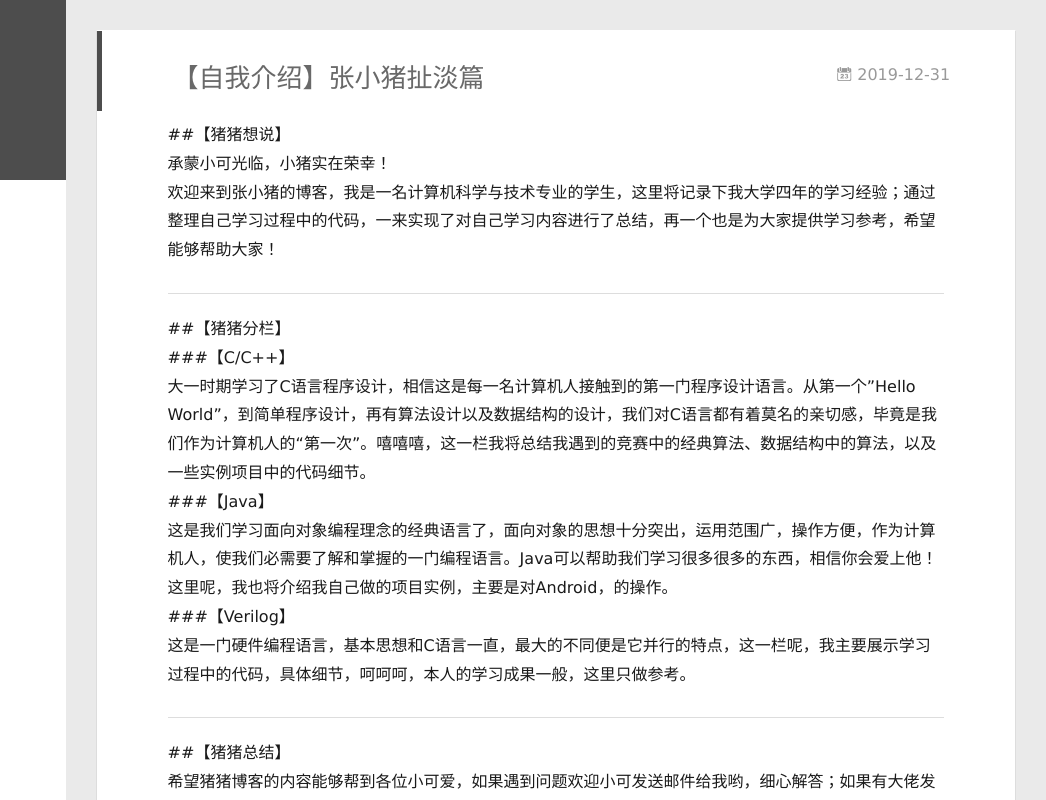
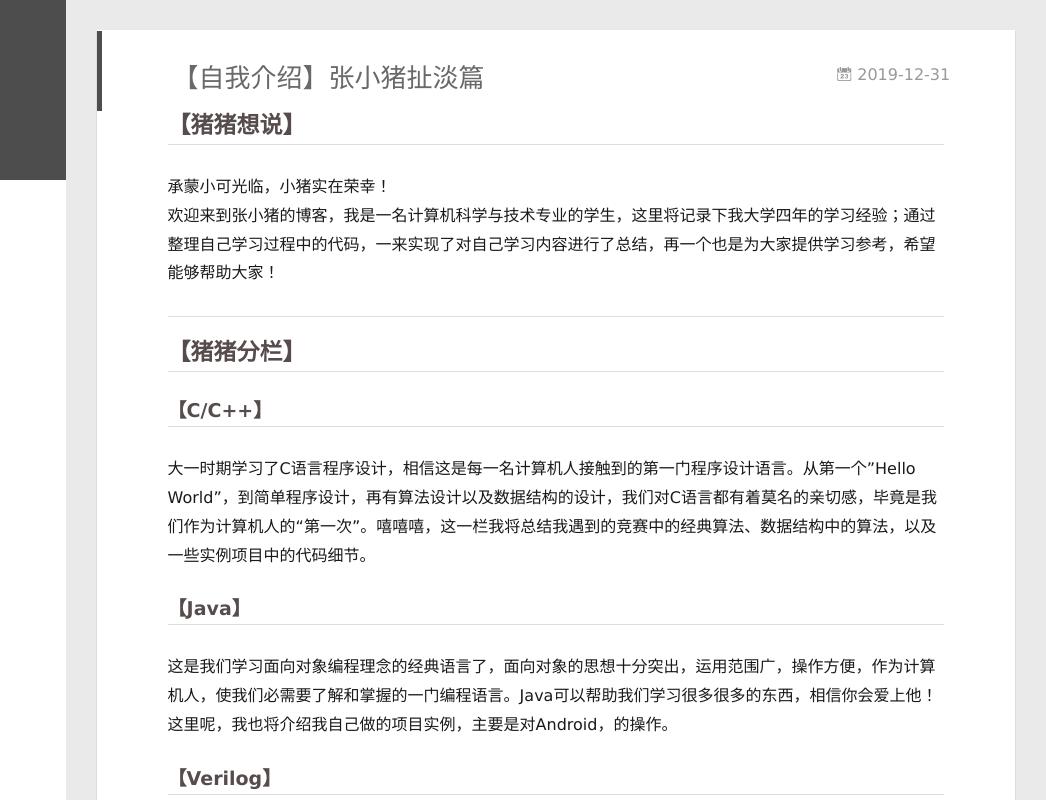
Before and after one commit to zhangjianlong0852456bnm/zhangjianlong0852456bnm.github.io, a plain HTML site: page 2019/12/31/hello-world/index.html in a window 1280 px wide. Shown: the full height of the page, 234-1280 px from the left. Drawn offline with Linux system fonts and the light colour scheme; no server answers.

Commit message:
Site updated: 2020-01-03 21:42:47

```diff
--- a/2019/12/31/hello-world/index.html
+++ b/2019/12/31/hello-world/index.html
@@ -8,15 +8,15 @@
   <link rel="dns-prefetch" href="http://yoursite.com">
   <title>【自我介绍】张小猪扯淡篇 | 张小猪日记</title>
   <meta name="viewport" content="width=device-width, initial-scale=1, maximum-scale=1">
-  <meta name="description" content="##【猪猪想说】承蒙小可光临，小猪实在荣幸！欢迎来到张小猪的博客，我是一名计算机科学与技术专业的学生，这里将记录下我大学四年的学习经验；通过整理自己学习过程中的代码，一来实现了对自己学习内容进行了总结，再一个也是为大家提供学习参考，希望能够帮助大家！  ##【猪猪分栏】###【C&#x2F;C++】大一时期学习了C语言程序设计，相信这是每一名计算机人接触到的第一门程序设计语言。从第一个”Hello Worl">
+  <meta name="description" content="【猪猪想说】承蒙小可光临，小猪实在荣幸！欢迎来到张小猪的博客，我是一名计算机科学与技术专业的学生，这里将记录下我大学四年的学习经验；通过整理自己学习过程中的代码，一来实现了对自己学习内容进行了总结，再一个也是为大家提供学习参考，希望能够帮助大家！  【猪猪分栏】【C&#x2F;C++】大一时期学习了C语言程序设计，相信这是每一名计算机人接触到的第一门程序设计语言。从第一个”Hello World”，到简单程">
 <meta property="og:type" content="article">
 <meta property="og:title" content="【自我介绍】张小猪扯淡篇">
 <meta property="og:url" content="http://yoursite.com/2019/12/31/hello-world/index.html">
 <meta property="og:site_name" content="张小猪日记">
-<meta property="og:description" content="##【猪猪想说】承蒙小可光临，小猪实在荣幸！欢迎来到张小猪的博客，我是一名计算机科学与技术专业的学生，这里将记录下我大学四年的学习经验；通过整理自己学习过程中的代码，一来实现了对自己学习内容进行了总结，再一个也是为大家提供学习参考，希望能够帮助大家！  ##【猪猪分栏】###【C&#x2F;C++】大一时期学习了C语言程序设计，相信这是每一名计算机人接触到的第一门程序设计语言。从第一个”Hello Worl">
+<meta property="og:description" content="【猪猪想说】承蒙小可光临，小猪实在荣幸！欢迎来到张小猪的博客，我是一名计算机科学与技术专业的学生，这里将记录下我大学四年的学习经验；通过整理自己学习过程中的代码，一来实现了对自己学习内容进行了总结，再一个也是为大家提供学习参考，希望能够帮助大家！  【猪猪分栏】【C&#x2F;C++】大一时期学习了C语言程序设计，相信这是每一名计算机人接触到的第一门程序设计语言。从第一个”Hello World”，到简单程">
 <meta property="og:locale" content="en_US">
 <meta property="article:published_time" content="2019-12-31T02:35:05.842Z">
-<meta property="article:modified_time" content="2020-01-03T13:19:57.191Z">
+<meta property="article:modified_time" content="2020-01-03T13:41:24.631Z">
 <meta property="article:author" content="张小猪">
 <meta property="article:tag" content="学习心得技巧分享">
 <meta name="twitter:card" content="summary">
@@ -179,12 +179,13 @@
 
     <div class="article-entry" itemprop="articleBody">
 
-        <p>##【猪猪想说】<br>承蒙小可光临，小猪实在荣幸！<br>欢迎来到张小猪的博客，我是一名计算机科学与技术专业的学生，这里将记录下我大学四年的学习经验；通过整理自己学习过程中的代码，一来实现了对自己学习内容进行了总结，再一个也是为大家提供学习参考，希望能够帮助大家！</p>
+        <h2 id="【猪猪想说】"><a href="#【猪猪想说】" class="headerlink" title="【猪猪想说】"></a>【猪猪想说】</h2><p>承蒙小可光临，小猪实在荣幸！<br>欢迎来到张小猪的博客，我是一名计算机科学与技术专业的学生，这里将记录下我大学四年的学习经验；通过整理自己学习过程中的代码，一来实现了对自己学习内容进行了总结，再一个也是为大家提供学习参考，希望能够帮助大家！</p>
 <hr>
-<p>##【猪猪分栏】<br>###【C/C++】<br>大一时期学习了C语言程序设计，相信这是每一名计算机人接触到的第一门程序设计语言。从第一个”Hello World”，到简单程序设计，再有算法设计以及数据结构的设计，我们对C语言都有着莫名的亲切感，毕竟是我们作为计算机人的“第一次”。嘻嘻嘻，这一栏我将总结我遇到的竞赛中的经典算法、数据结构中的算法，以及一些实例项目中的代码细节。<br>###【Java】<br>这是我们学习面向对象编程理念的经典语言了，面向对象的思想十分突出，运用范围广，操作方便，作为计算机人，使我们必需要了解和掌握的一门编程语言。Java可以帮助我们学习很多很多的东西，相信你会爱上他！这里呢，我也将介绍我自己做的项目实例，主要是对Android，的操作。<br>###【Verilog】<br>这是一门硬件编程语言，基本思想和C语言一直，最大的不同便是它并行的特点，这一栏呢，我主要展示学习过程中的代码，具体细节，呵呵呵，本人的学习成果一般，这里只做参考。</p>
+<h2 id="【猪猪分栏】"><a href="#【猪猪分栏】" class="headerlink" title="【猪猪分栏】"></a>【猪猪分栏】</h2><h3 id="【C-C-】"><a href="#【C-C-】" class="headerlink" title="【C/C++】"></a>【C/C++】</h3><p>大一时期学习了C语言程序设计，相信这是每一名计算机人接触到的第一门程序设计语言。从第一个”Hello World”，到简单程序设计，再有算法设计以及数据结构的设计，我们对C语言都有着莫名的亲切感，毕竟是我们作为计算机人的“第一次”。嘻嘻嘻，这一栏我将总结我遇到的竞赛中的经典算法、数据结构中的算法，以及一些实例项目中的代码细节。</p>
+<h3 id="【Java】"><a href="#【Java】" class="headerlink" title="【Java】"></a>【Java】</h3><p>这是我们学习面向对象编程理念的经典语言了，面向对象的思想十分突出，运用范围广，操作方便，作为计算机人，使我们必需要了解和掌握的一门编程语言。Java可以帮助我们学习很多很多的东西，相信你会爱上他！这里呢，我也将介绍我自己做的项目实例，主要是对Android，的操作。</p>
+<h3 id="【Verilog】"><a href="#【Verilog】" class="headerlink" title="【Verilog】"></a>【Verilog】</h3><p>这是一门硬件编程语言，基本思想和C语言一直，最大的不同便是它并行的特点，这一栏呢，我主要展示学习过程中的代码，具体细节，呵呵呵，本人的学习成果一般，这里只做参考。</p>
 <hr>
-<p>##【猪猪总结】<br>希望猪猪博客的内容能够帮到各位小可爱，如果遇到问题欢迎小可发送邮件给我哟，细心解答；如果有大佬发现代码中的错误和不足，也欢迎大家批评指正！</p>
-<hr>
+<h2 id="【猪猪总结】"><a href="#【猪猪总结】" class="headerlink" title="【猪猪总结】"></a>【猪猪总结】</h2><p>希望猪猪博客的内容能够帮到各位小可爱，如果遇到问题欢迎小可发送邮件给我哟，细心解答；如果有大佬发现代码中的错误和不足，也欢迎大家批评指正！</p>
 
 
 
```
Also changed, not shown: index.html (+5 -4 lines).
